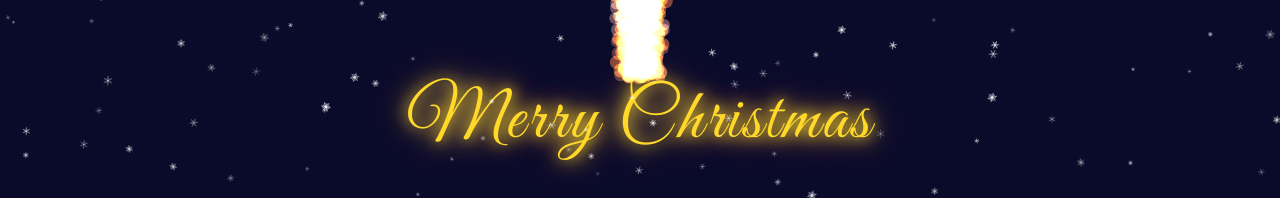
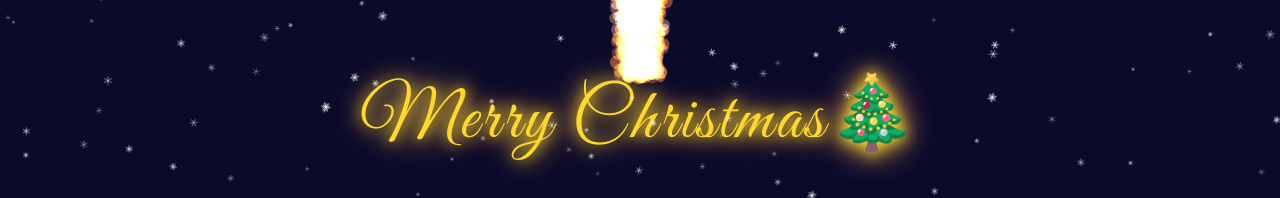
Before and after one commit to stephencurryzhou30/Merry-Christmas, a plain HTML site: page index.html in a window 1280 px wide. Shown: the part 602-800 px from the top of the page. Drawn offline with Linux system fonts and the light colour scheme; animation ran at ten frames a second.

Commit message:
Add files via upload

```diff
--- a/index.html
+++ b/index.html
@@ -102,7 +102,7 @@
         <canvas id="christmasCanvas"></canvas>
         <div id="loading"></div>
         <div id="textContainer">
-            <div id="mainText">Merry Christmas</div>
+            <div id="mainText">Merry Christmas🎄</div>
         </div>
     </div>
 
```
